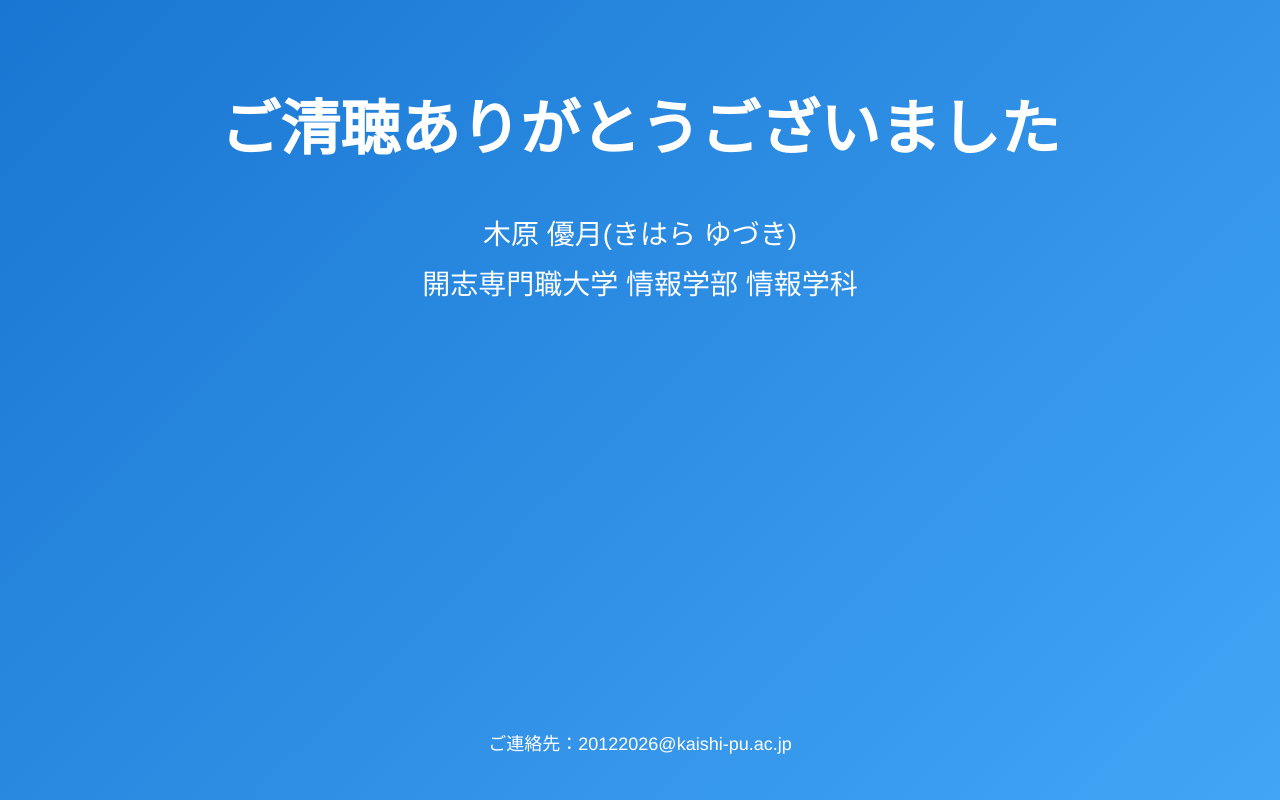
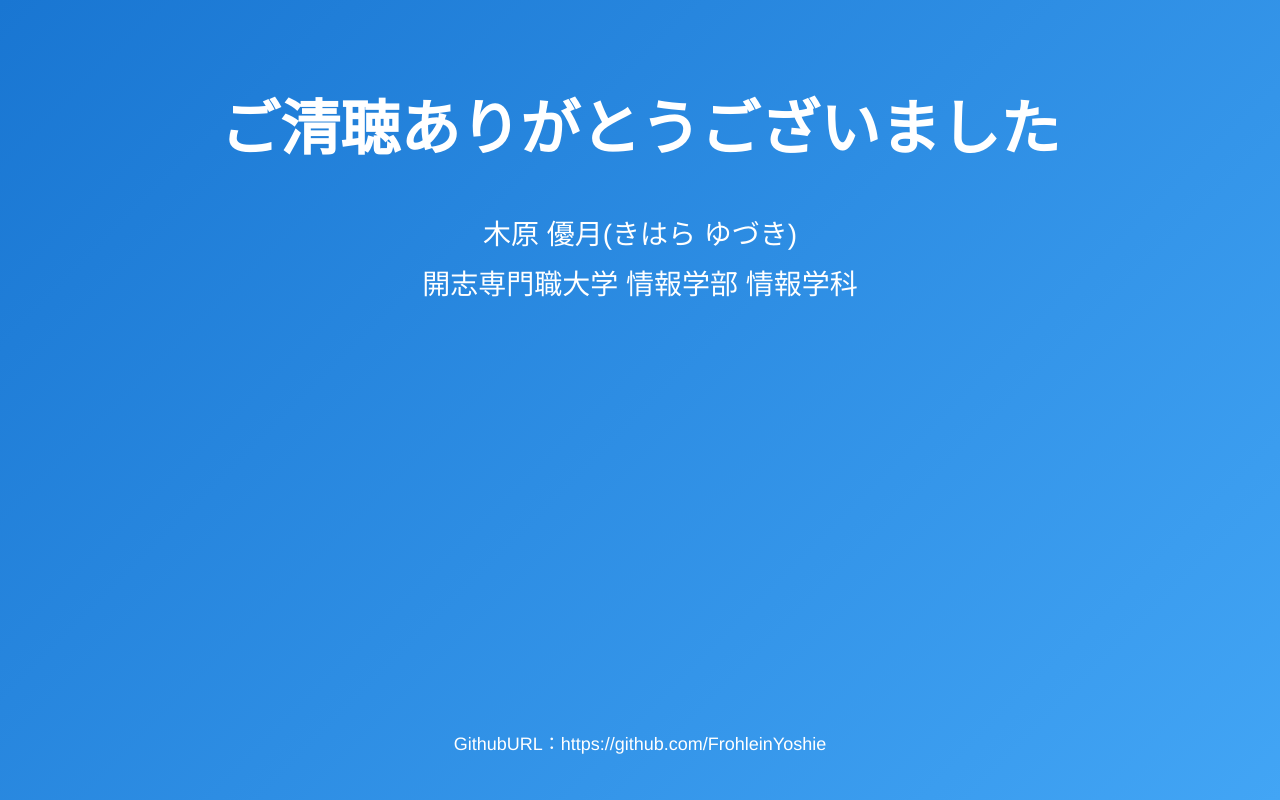
Before and after one commit to FrohleinYoshie/FrohleinYoshie.github.io, a plain HTML site: page index.html in a window 1280 px wide. Shown: the part 5600-6400 px from the top of the page. Drawn offline with Linux system fonts and the light colour scheme.

Commit message:
Update index.html

```diff
--- a/index.html
+++ b/index.html
@@ -577,7 +577,7 @@
                 <p>木原 優月(きはら ゆづき)</p>
                 <p>開志専門職大学 情報学部 情報学科</p>
                 <div class="contact-section">
-                    <p style="margin-top: 30px; font-size: 18px;">ご連絡先：20122026@kaishi-pu.ac.jp</p>
+                    <p style="margin-top: 30px; font-size: 18px;">GithubURL：https://github.com/FrohleinYoshie</p>
                 </div>
             </div>
         </div>
```
